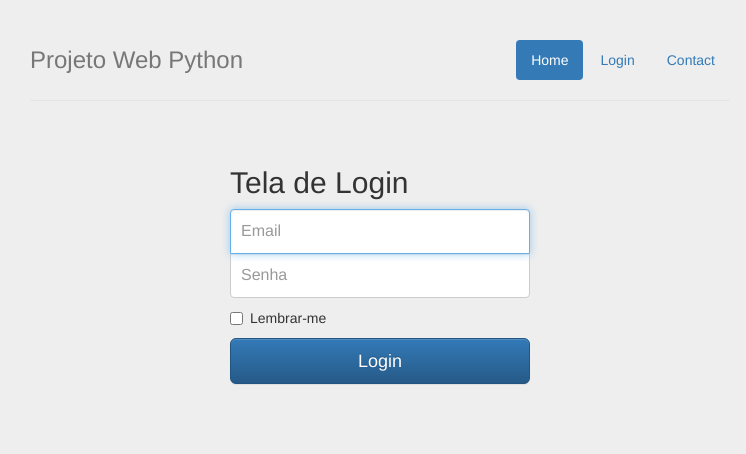
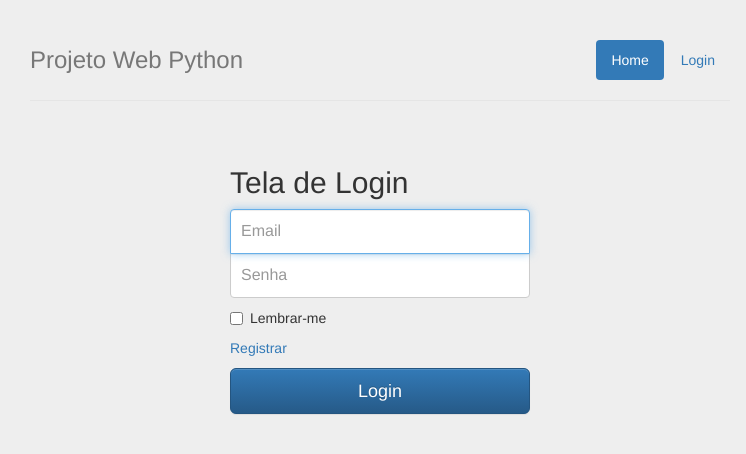
Before and after one commit to Litiano/projeto-web-python, a Django app: page /autenticacao/login/ in a window 1280 px wide. Shown: the top 454 px of the page, without its empty margins (260-1006 px from the left). Run offline with Django 3.2, Linux system fonts and the light colour scheme; some libraries are stand-ins or nearby versions.

Commit message:
alteracao no registrar

```diff
--- a/templates/autenticacao/login.html
+++ b/templates/autenticacao/login.html
@@ -20,6 +20,7 @@
             <input type="checkbox" value="remember-me"> Lembrar-me
           </label>
         </div>
+        <p><a href="{% url 'formulario' %}">Registrar</a></p>
         <button class="btn btn-lg btn-primary btn-block" type="submit">Login</button>
       </form>
 
--- a/templates/base/layout.html
+++ b/templates/base/layout.html
@@ -19,7 +19,7 @@
           <ul class="nav nav-pills pull-right">
             <li role="presentation" class="active"><a href="/">Home</a></li>
             <li role="presentation"><a href="{% url 'login' %}">Login</a></li>
-            <li role="presentation"><a href="#">Contact</a></li>
+            <!-- <li role="presentation"><a href="{% url 'formulario' %}">Contact</a></li> -->
           </ul>
         </nav>
         <h3 class="text-muted">Projeto Web Python</h3>
```
Also changed, not shown: autenticacao/__init__.py (deleted), autenticacao/migrations/__init__.py (deleted), home/__init__.py (deleted), home/migrations/__init__.py (deleted), projeto_web_python/__init__.py (deleted), registro/__init__.py (deleted), registro/migrations/__init__.py (deleted), registro/views.py (line endings or trailing spaces), templates/base/formulario.html (renamed from templates/registro/formulario.html).
